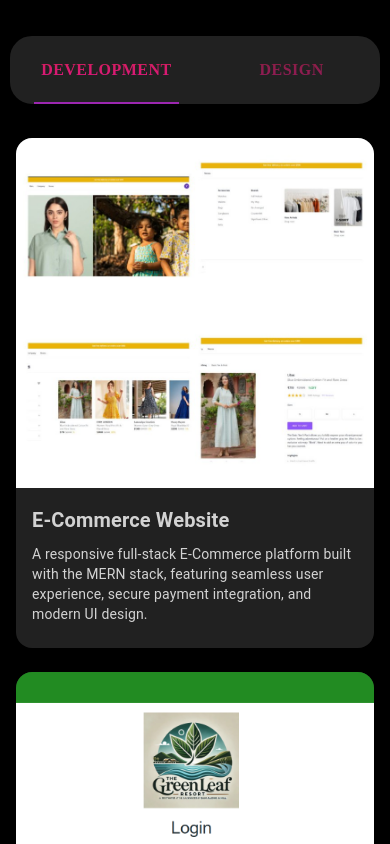
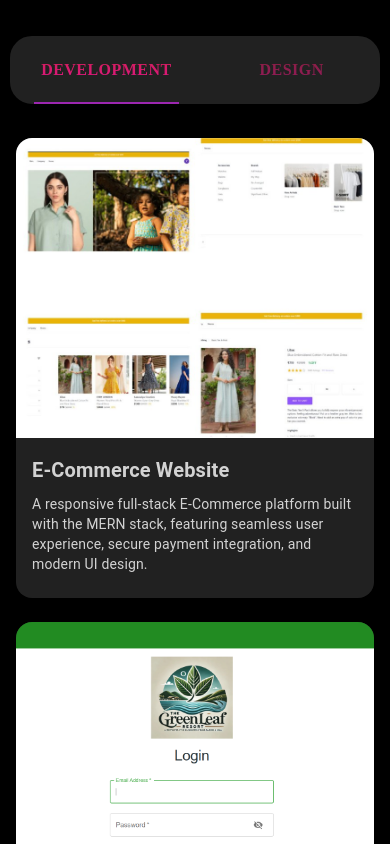
Before and after one commit to yashwalhekar/Myportfolio, a React (Create React App) app: page / in a window 390 px wide. Shown: the part 2660-3504 px from the top of the page. Built offline with nearby package versions, Linux system fonts and the light colour scheme.

Commit message:
my portfolio with mobile and laptop  views 5

```diff
--- a/src/pages/Projects.jsx
+++ b/src/pages/Projects.jsx
@@ -1,4 +1,4 @@
-import React, { useState } from "react";
+import React, { useEffect, useState } from "react";
 import {
   Box,
   Typography,
@@ -9,6 +9,7 @@ import {
   CardMedia,
   CardContent,
   Link,
+  Skeleton,
 } from "@mui/material";
 import hms from "../components/images/hms.png";
 import petcare from "../components/images/petcare.png";
@@ -46,6 +47,12 @@ const designProjects = [
 
 const Projects = ({ sectionStyle }) => {
   const [tab, setTab] = useState(0);
+  const [loading, setLoading] = useState(true);
+
+  // Handle loading reset when switching tabs
+  useEffect(() => {
+    setLoading(true); // Reset loading on tab switch
+  }, [tab]);
 
   return (
     <Box id="projects" sx={{ ...sectionStyle }}>
@@ -151,18 +158,41 @@ const Projects = ({ sectionStyle }) => {
                   flexDirection: "column",
                   boxShadow: 3,
                   backgroundColor: "#212121",
-                  maxWidth: 600,
+                  maxWidth: 500,
                   mx: "auto", // center horizontally
                   borderRadius: 4,
                 }}
               >
                 <CardMedia
-                  component="img"
-                  height="350"
-                  image={project.image}
-                  alt={project.title}
-                  sx={{ objectFit: "cover" }}
-                />
+                  component="div"
+                  sx={{ height: 300, position: "relative" }}
+                >
+                  {loading ? (
+                    <Skeleton
+                      variant="rectangular"
+                      width="100%"
+                      height="100%"
+                      animation="wave"
+                      sx={{ bgcolor: "#333" }}
+                    />
+                  ) : null}
+
+                  <Box
+                    component="img"
+                    src={project.image}
+                    alt={project.title}
+                    onLoad={() => setLoading(false)}
+                    sx={{
+                      display: loading ? "none" : "block",
+                      height: "100%",
+                      width: "100%",
+                      objectFit: "cover",
+                      position: "absolute",
+                      top: 0,
+                      left: 0,
+                    }}
+                  />
+                </CardMedia>
                 <CardContent sx={{ flexGrow: 1, overflow: "hidden" }}>
                   <Typography
                     variant="h6"
```
